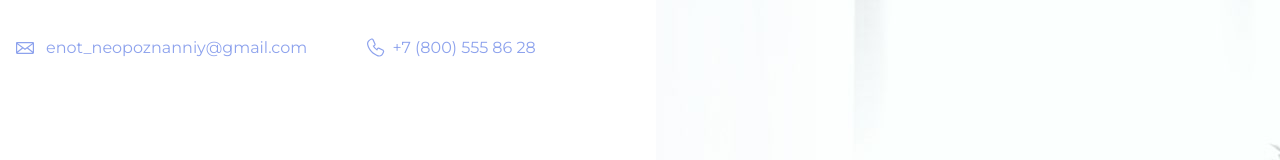
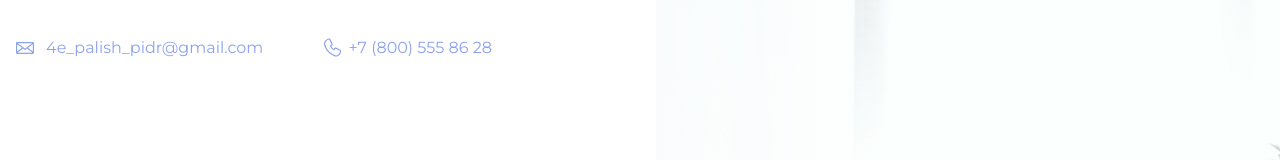
Before and after one commit to Velzewnul/my-site, a plain HTML site: page index.html in a window 1280 px wide. Shown: the top 160 px of the page. Drawn offline with Linux system fonts and the light colour scheme.

Commit message:
Обновил емэйл

```diff
--- a/index.html
+++ b/index.html
@@ -10,7 +10,7 @@
   <body>
     <header class="page-header">
       <div class="container">
-        <a class="header-email" href="mailto:4e_palish_pidr@gmail.com">enot_neopoznanniy@gmail.com</a>
+        <a class="header-email" href="mailto:4e_palish_pidr@gmail.com">4e_palish_pidr@gmail.com</a>
         <a class="header-phone" href="tel:+78005558628">+7 (800) 555 86 28</a>
       </div>
     </header>
```
